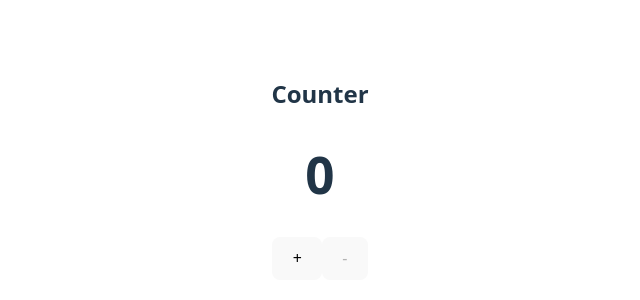
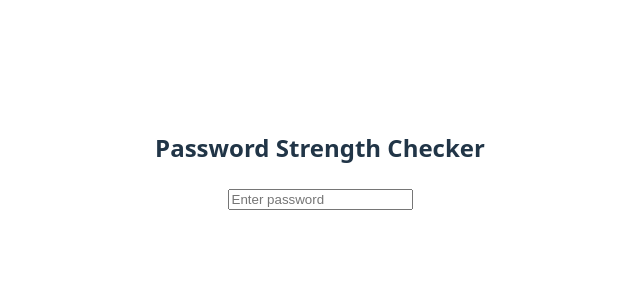
Before and after one commit to Hawi-G/spec-frontend-journey, a Vue app: page / in a window 1280 px wide. Shown: the part 232-532 px from the top of the page, without its empty margins (320-960 px from the left). Built offline with nearby package versions, Linux system fonts and the light colour scheme.

Commit message:
password strength checker using watch()

```diff
--- a/src/App.vue
+++ b/src/App.vue
@@ -1,19 +1,30 @@
 <template>
   <div>
-    <h2>Counter</h2>
-    <h1>{{ count }}</h1>
-    <button @click="increment">+</button>
-    <button @click="decrement" :disabled="count === 0">-</button>
+    <h2>Password Strength Checker</h2>
+
+    <input
+      type="password"
+      v-model="password"
+      placeholder="Enter password"
+    />
+
+    <p>{{ strength }}</p>
   </div>
 </template>
 
 <script setup>
-import { ref } from 'vue'
-const count = ref(0)
-function increment() {
-  count.value++
-}
-function decrement() {
-  count.value--
-}
+import { ref, watch } from 'vue'
+
+const password = ref('')
+const strength = ref('')
+
+watch(password, (newPassword) => {
+  if (newPassword.length < 6) {
+    strength.value = 'Weak'
+  } else if (/[0-9]/.test(newPassword) && /[^a-zA-Z0-9]/.test(newPassword)) {
+    strength.value = 'Strong'
+  } else {
+    strength.value = 'Medium'
+  }
+})
 </script>
```
